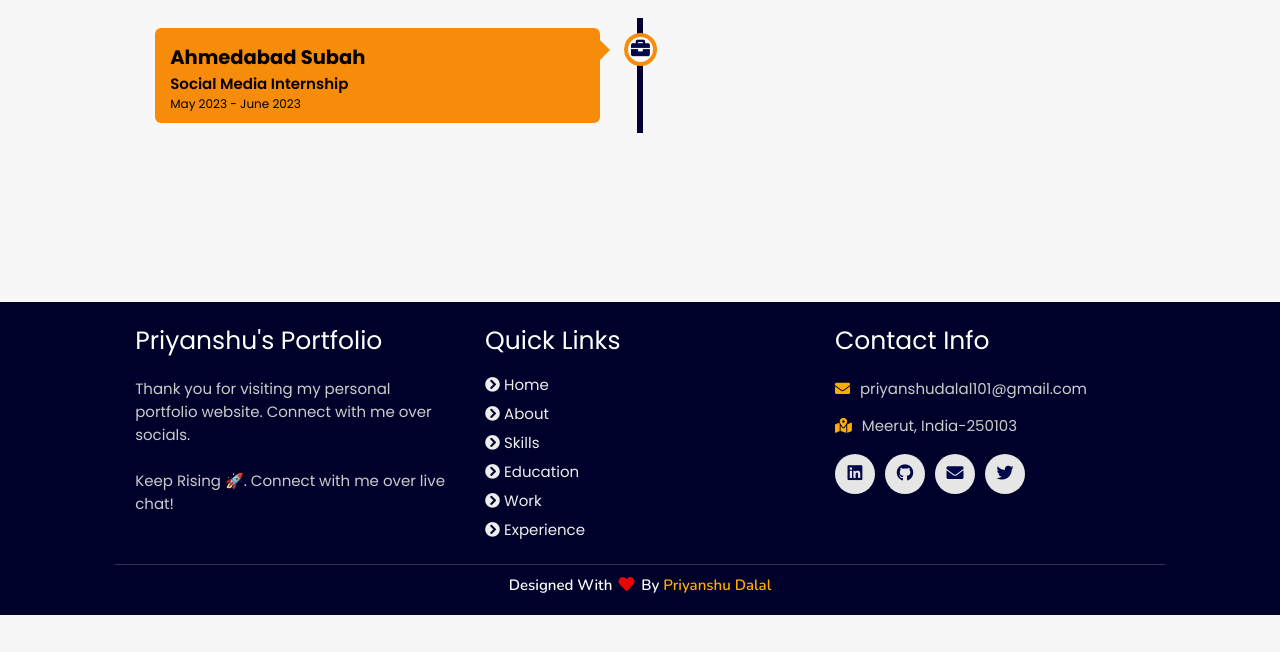
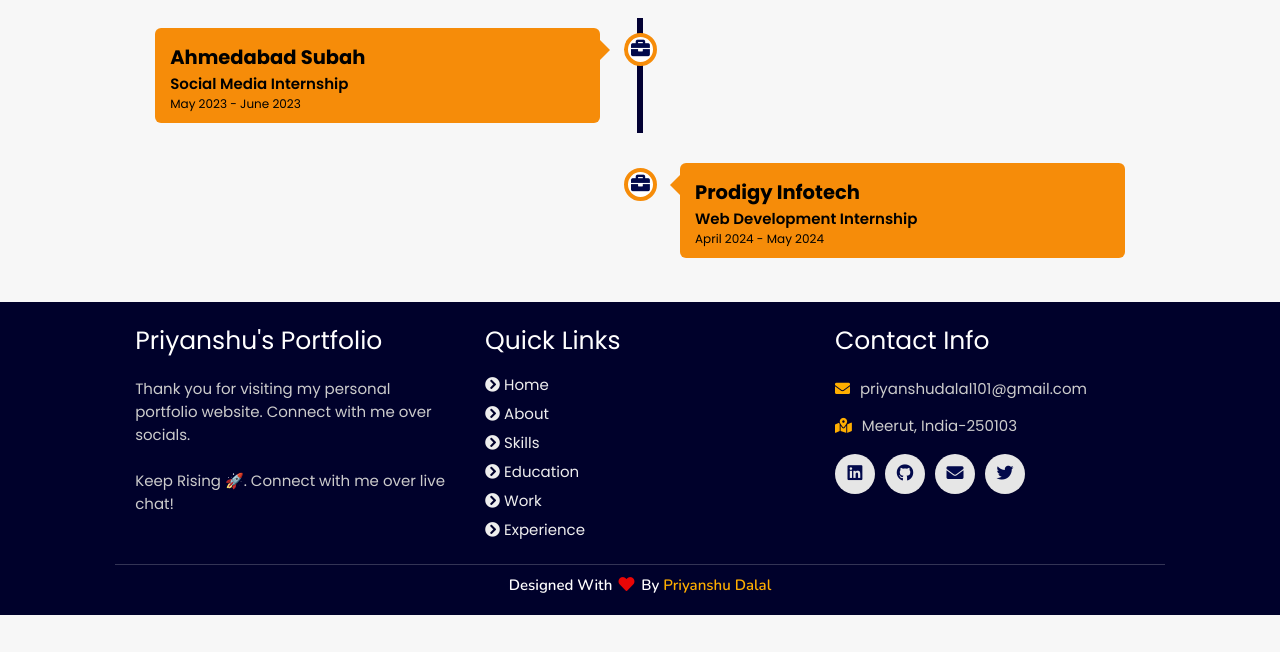
Before and after one commit to priyanshudalal555/portfolio, a plain HTML site: page experience/index.html in a window 1280 px wide. Shown: the part 148-800 px from the top of the page. Drawn offline with nearby package versions, Linux system fonts and the light colour scheme.

Commit message:
Update index.html

```diff
--- a/experience/index.html
+++ b/experience/index.html
@@ -45,6 +45,18 @@
         <div class="desc">
             <h3>Social Media Internship</h3>
             <p>May 2023 - June 2023</p>
+        </div>
+      </div>
+    </div>
+  </div>
+<div class="container right">
+      <div class="content">
+        <div class="tag">
+          <h2>Prodigy Infotech</h2>
+        </div>
+        <div class="desc">
+            <h3>Web Development Internship</h3>
+            <p>April 2024 - May 2024</p>
         </div>
       </div>
     </div>
```
